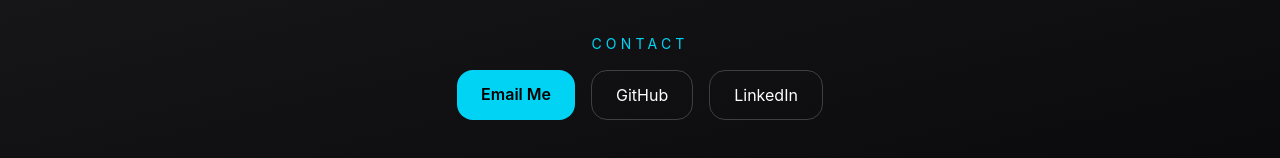
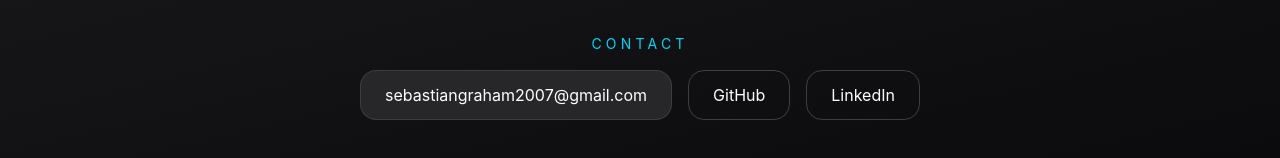
Before and after one commit to Seveastian/seveastian.github.io, a React (Vite) app: page / in a window 1280 px wide. Shown: the part 5698-5856 px from the top of the page. Built offline with nearby package versions, Linux system fonts and the light colour scheme.

Commit message:
Updated portfolio

```diff
--- a/src/pages/home.jsx
+++ b/src/pages/home.jsx
@@ -275,12 +275,17 @@ export default function Home() {
           </p>
 
           <div className="flex justify-center gap-4 flex-wrap">
-            <a
-              href="mailto:sebastiangraham2007@gmail.com"
-              className="px-6 py-3 rounded-2xl bg-cyan-400 text-black font-semibold hover:scale-105 transition-transform"
+            <button
+            onClick={() => {
+                navigator.clipboard.writeText(
+                "sebastiangraham2007@gmail.com"
+                );
+                alert("Email copied to clipboard!");
+            }}
+            className="px-6 py-3 rounded-2xl bg-zinc-800 border border-white/10 hover:bg-zinc-700 transition-colors"
             >
-              Email Me
-            </a>
+            sebastiangraham2007@gmail.com
+            </button>
 
             <a
               href="https://github.com/Seveastian"
```
